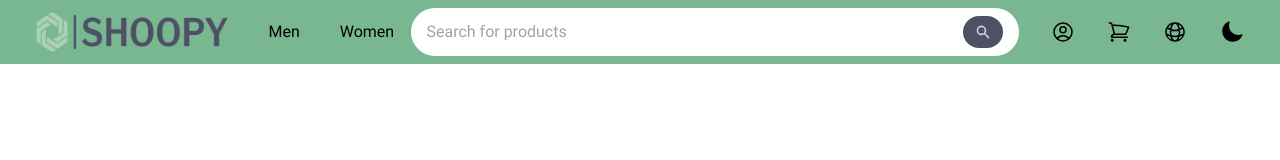
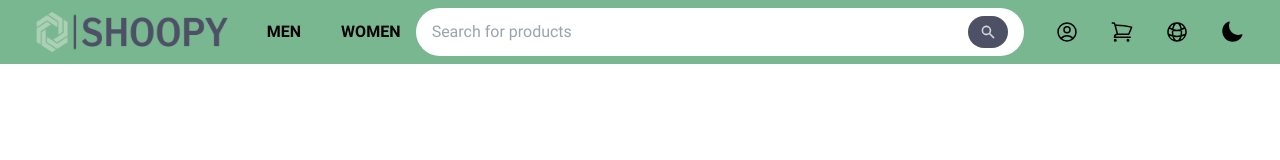
Before and after one commit to MGreizis/shoopy, a Next.js app: page /components/header in a window 1280 px wide. Shown: the top 160 px of the page. Built offline with nearby package versions, Linux system fonts and the light colour scheme.

Commit message:
move header bottom margin to index so no weird colors

```diff
--- a/src/pages/components/header.tsx
+++ b/src/pages/components/header.tsx
@@ -19,7 +19,7 @@ const Header: React.FC = () => {
   };
 
   return (
-    <header className="bg-cambridge items-center">
+    <header className="bg-cambridge">
       <div className="mx-auto px-4 sm:px-6 lg:px-8">
         <div className="flex h-16 items-center justify-around">
           <nav className="flex items-center">
@@ -27,14 +27,14 @@ const Header: React.FC = () => {
               <Image className="h-10 w-48" src={Logo} alt="Logo" priority />
             </Link>
           </nav>
-          <nav className="flex items-start">
-            <div className="ml-2 flex items-center md:ml-6" id="men">
-              <Link className="px-2 py-2" href="/men">
+          <nav className="flex">
+            <div className="ml-2 flex md:ml-6" id="men">
+              <Link className="px-2 py-2 font-semibold uppercase" href="/men">
                 <p>Men</p>
               </Link>
             </div>
-            <div className="ml-2 flex items-center md:ml-6" id="women">
-              <Link className="px-2 py-2" href="/women">
+            <div className="ml-2 flex md:ml-6" id="women">
+              <Link className="px-2 py-2 font-semibold uppercase" href="/women">
                 <p>Women</p>
               </Link>
             </div>
--- a/src/pages/index.tsx
+++ b/src/pages/index.tsx
@@ -14,7 +14,7 @@ const Home: NextPage = () => {
       </Head>
       <Header />
       <main className="min-h-screen dark:bg-slate-500">
-        <h1 className="text-center text-6xl font-bold">Welcome to Shoopy</h1>
+        <h1 className="text-center text-6xl font-bold p-4">Welcome to Shoopy</h1>
       </main>
       <Footer />
     </>
```
